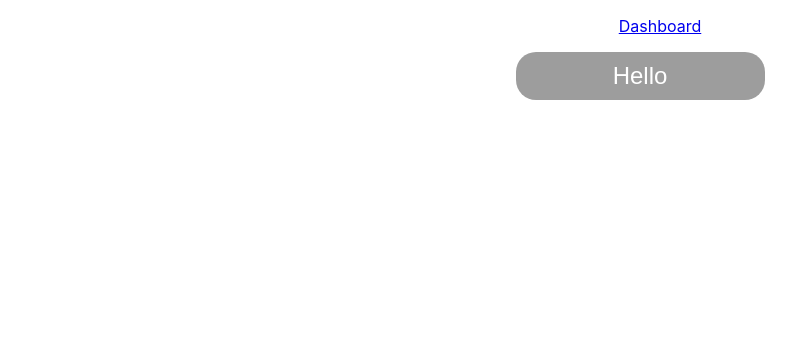
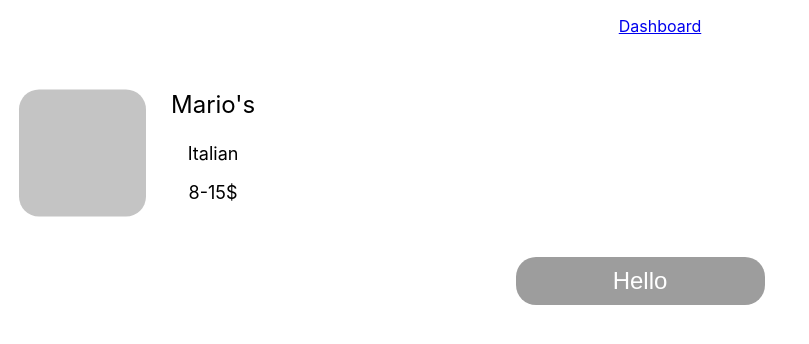
Before and after one commit to Team-Best-KOHO-Decode/Frontend, a React (Create React App) app: page /dashboard in a window 1280 px wide. Shown: the top 344 px of the page, without its empty margins (0-809 px from the left). Built offline with nearby package versions, Linux system fonts and the light colour scheme.

Commit message:
created activity card component (#4)
* created activity card component

```diff
--- /dev/null
+++ b/src/Components/Activity/index.tsx
@@ -0,0 +1,27 @@
+import React from "react";
+import "./styles.css";
+
+interface Props {
+  name: string;
+  type: string;
+  price: string;
+}
+
+function Activity(props: Props) {
+  const { name, type, price } = props;
+
+  return (
+    <div className="card">
+      <div className="content">
+        <div className="img"></div>
+        <div className="info">
+          <p className="title">{name}</p>
+          <p className="subText">{type}</p>
+          <p className="subText">{price}</p>
+        </div>
+      </div>
+    </div>
+  );
+}
+
+export default Activity;
--- /dev/null
+++ b/src/Components/Activity/styles.css
@@ -0,0 +1,34 @@
+.card {
+  background: #FFFFFF;
+  width: 386px;
+  height: 205px;
+  position: relative;
+}
+
+.content {
+  display: flex;
+  position: absolute;
+  top: 50%;
+  transform: translateY(-50%);
+  margin-left: 19px;
+}
+
+.img {
+  background: #C4C4C4;
+  border-radius: 20px;
+  width: 127px;
+  height: 127px;
+}
+
+.title {
+  font-size: 24px;
+  margin-top: 0;
+}
+
+.subText {
+  font-size: 18px;
+}
+
+.info {
+  margin-left: 25px;
+}
--- a/src/Dashboard/index.tsx
+++ b/src/Dashboard/index.tsx
@@ -1,9 +1,11 @@
 import React from "react";
 import Button from "../Components/Button";
+import Activity from "../Components/Activity";
 
 function DashboardPage() {
   return (
     <div>
+      <Activity name="Mario's" type="Italian" price="8-15$" />
       <Button text="Hello" />
     </div>
   );
```
